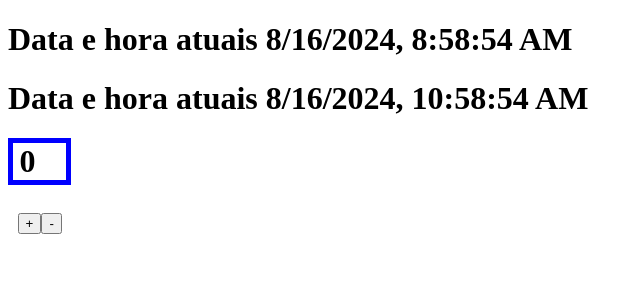
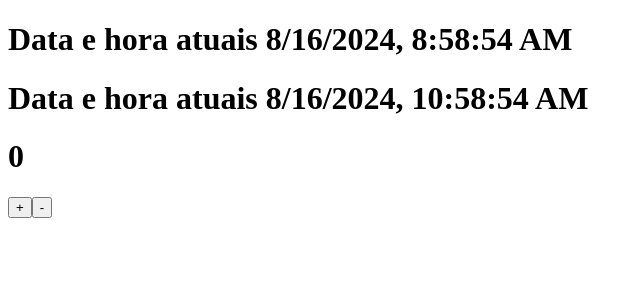
Before and after one commit to magnus012/AulaReact01, a React (Create React App) app: page / in a window 1280 px wide. Shown: the top 300 px of the page, without its empty margins (0-643 px from the left). Built offline with nearby package versions, Linux system fonts and the light colour scheme.

Commit message:
Resolvendo o exercicio e conhecendo a sintaxe JSX

```diff
--- a/src/App.js
+++ b/src/App.js
@@ -1,12 +1,12 @@
 import Data from "./meusComponentes/Data.js"
-import Placar from "./meusComponentes/Placar.js";
+import Contador from "./meusComponentes/ContadorV2.jsx";
 
 function App() {
   return (
     <div className="App">
       <Data texto="Data e hora atuais " timeZone={-4.00}/>
       <Data texto="Data e hora atuais " timeZone={-2.00}/>
-      <Placar texto=""/>
+      <Contador texto="Jogador 1"/>
     </div>
   );
 }
--- /dev/null
+++ b/src/meusComponentes/ContadorV2.jsx
@@ -0,0 +1,25 @@
+import { useState } from "react";
+
+export default function Contador(props) {
+    const[valor,setValor] = useState(0); //hook useState, 0 é o valor inicial do estado.
+    function incrementar(){
+        setValor(valor+1);
+    }
+
+    function decrementar(){
+        if(valor>0)
+            setValor(valor-1);
+    }
+
+    return (
+        <div>
+            <div className="visor">
+                <h1>{valor}</h1>
+            </div>
+            <div className="botoes">
+                <button onClick={()=>{incrementar()}} >+</button>
+                <button onClick={()=>{decrementar()}}>-</button>
+            </div>
+        </div>
+    );
+}
--- a/src/meusComponentes/Placar.js
+++ b/src/meusComponentes/Placar.js
@@ -28,12 +28,15 @@ export default class Placar extends Component{
 
     render(){
         return(
-            <div>
-            <h1 style={{border:'5px solid blue', padding:'0rem 0.4rem', width:'40px'}}>{this.state.placarAtual}</h1>
-            <h2 style={{padding:'0rem 0.6rem'}}><button onClick={this.aumentar}>+</button>
-            <button onClick={this.diminuir}>-</button></h2>
-            </div>
+                <div>
+                    <div className="visor" style={{textAlign: 'center', border:'2px solid blue', width:'40px'}}>
+                        {this.state.placarAtual}
+                    </div>
+                    <div className="botoes" style={{textAlign: 'center', width:'45px'}}>
+                        <button onClick={this.aumentar}>+</button>
+                        <button onClick={this.diminuir}>-</button>
+                    </div>
+                </div>
         )
     }
-
 }
```
